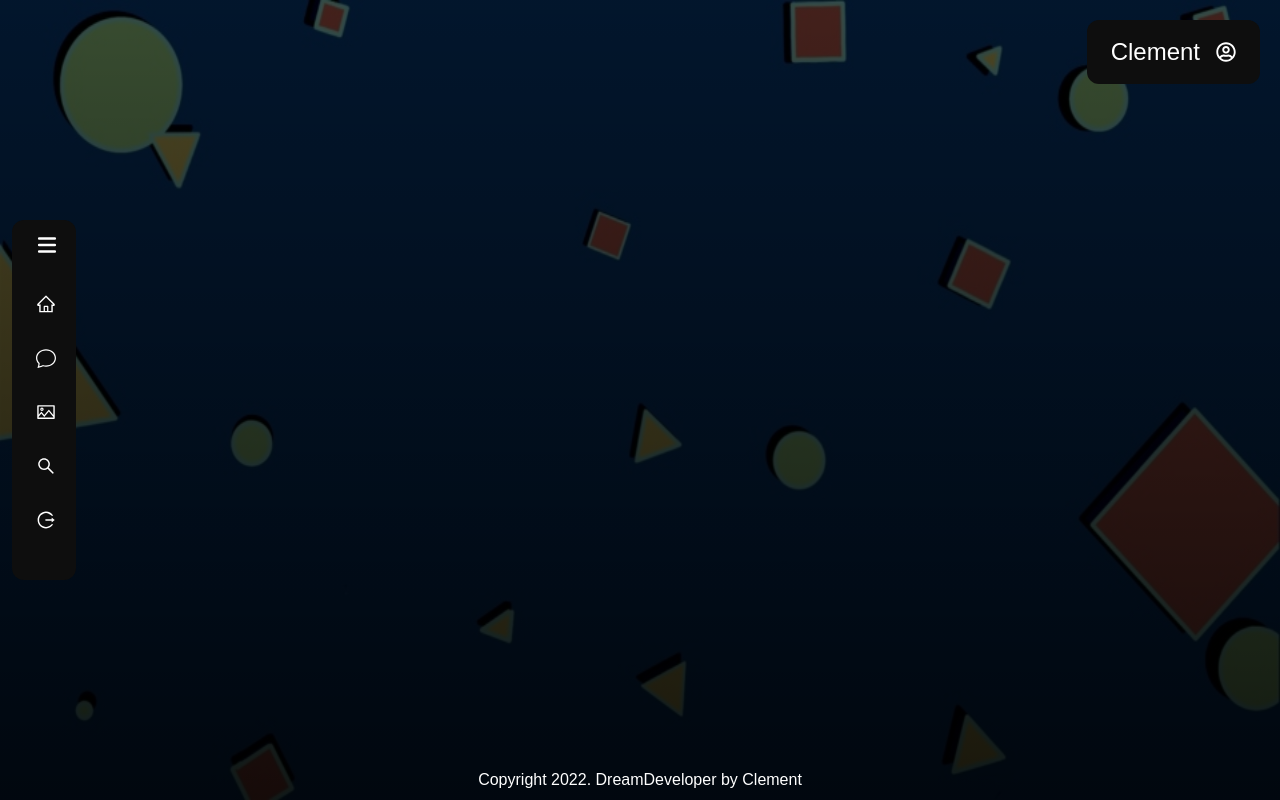
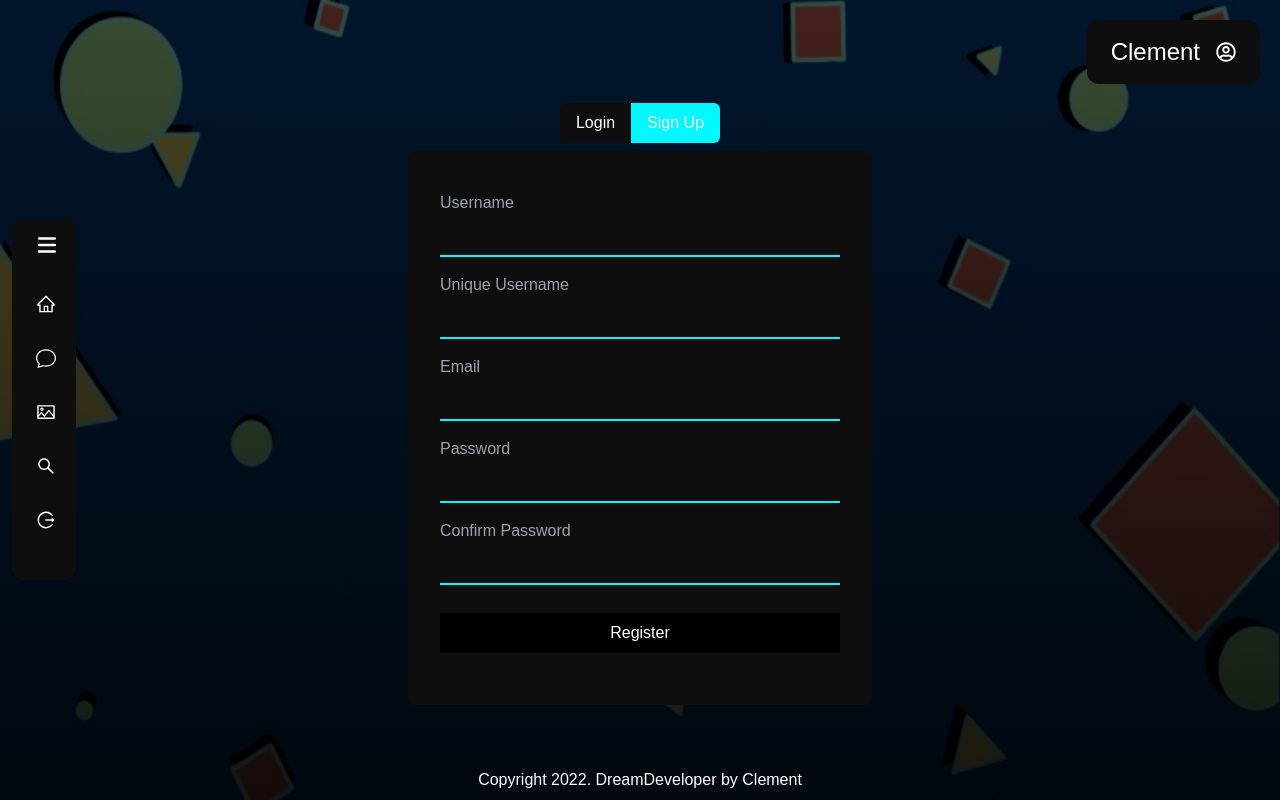
Before and after one commit to ClementWong711/DreamDeveloper, a React (Create React App) app in the folder Frontend/: page /signup in a window 1280 px wide. Built offline with nearby package versions, Linux system fonts and the light colour scheme.

Commit message:
Setup Signup Hook

```diff
--- a/Frontend/src/App.jsx
+++ b/Frontend/src/App.jsx
@@ -1,9 +1,10 @@
 import Footer from './Components/Footer';
-import LoginSignUpSwitch from './pages/AuthPage/LoginSignUpSwitch';
 import SideNav from './Components/SideNav';
 import ChatPage from './pages/ChatPage/ChatPage';
 import UserBox from './pages/ChatPage/UserBox';
 import { BrowserRouter as Router, Route, Switch } from "react-router-dom";
+import Signup from './pages/AuthPage/Signup';
+import Login from './pages/AuthPage/Login';
 
 
 function App() {
@@ -22,7 +23,10 @@ function App() {
             <h1>Home</h1>
           </Route>
           <Route path="/login">
-            <LoginSignUpSwitch/>
+            <Login/>
+          </Route>
+          <Route path="/signup">
+            <Signup/>
           </Route>
           <Route path="/chat">
             <ChatPage/>
--- /dev/null
+++ b/Frontend/src/Components/SwitchSignButton.jsx
@@ -0,0 +1,19 @@
+import { Link } from "react-router-dom";
+
+const SwitchSignButton = ({setSign, sign}) => {
+
+    return (
+        <div className="w-full flex justify-center p-2">
+            <Link
+                to={'/login'}
+                className={`px-4 py-2 rounded-l-md ${(sign === 'login')?'bg-[#00f9ff]':'bg-[#0e0e0e]'}`}
+            >Login</Link>
+            <Link
+                to={'/signup'}
+                className={`px-4 py-2 rounded-r-md ${(sign === 'signup')?'bg-[#00f9ff]':'bg-[#0e0e0e]'}`}
+
+            >Sign Up</Link>
+        </div>
+    );
+}
+export default SwitchSignButton;
--- /dev/null
+++ b/Frontend/src/Hooks/useSignup.js
@@ -0,0 +1,37 @@
+import { useAuthContext } from "./useAuthContext"
+import { useState } from "react"
+
+export const useSignup = () => {
+    const [error, setError] = useState(null)
+    const [isLoading, setIsLoading] = useState(null)
+    const { dispatch } = useAuthContext()
+
+    const signup = async (email, nick_name, unique_name, password) => {
+        setIsLoading(true)
+        setError(null)
+
+        const response = await fetch('/user/signup', {
+            method: "POST",
+            headers: {'Content-Type': 'application/json'},
+            body: JSON.stringify({email, nick_name, unique_name, password})
+        })
+        const json = await response.json()
+
+        if(!response.ok){
+            setIsLoading(false)
+            setError(json.error)
+        }
+        if(response.ok){
+            // save the user to local storage
+            localStorage.setItem('user', JSON.stringify(json))
+
+            // update auth context
+            dispatch({type: 'LOGIN', payload: json})
+
+            setIsLoading(false)
+            setError(null)
+        }
+    }
+
+    return { signup, isLoading, error }
+}
--- a/Frontend/src/index.css
+++ b/Frontend/src/index.css
@@ -10,6 +10,7 @@ body {
   font-family: 'Heebo', sans-serif;
   background-color: rgba(0, 0, 0, 1);
 }
+
 .App {
   text-align: center;
 }
--- a/Frontend/src/pages/AuthPage/AuthPage.jsx
+++ /dev/null
@@ -1,27 +0,0 @@
-const AuthPage = ({onAuth}) => {
-    const onSubmit = (e) => {
-        e.preventDefault();
-        const { value } = e.target[0];
-        props.onAuth({ username: value, secret: value });
-    };
-
-    return (
-        <div className="background">
-            <form onSubmit={onSubmit} className="form-card">
-                <div className="form-title">Welcome 👋</div>
-
-                <div className="form-subtitle">Set a username to get started</div>
-
-                <div className="auth">
-                    <div className="auth-label">Username</div>
-                    <input className="auth-input" name="username" />
-                    <button className="auth-button" type="submit">
-                        Enter
-                    </button>
-                </div>
-            </form>
-        </div>
-    );
-};
-
-export default AuthPage;
--- a/Frontend/src/pages/AuthPage/Login.jsx
+++ b/Frontend/src/pages/AuthPage/Login.jsx
@@ -1,11 +1,15 @@
+import SwitchSignButton from "../../Components/SwitchSignButton";
 
 const Login = () => {
 
     return (
-        <form className="absolute h-full w-full bg-[#0e0e0e] p-8 rounded-lg backface-hidden">
+        <div>
+            <SwitchSignButton sign='login'/>
+            <form className="bg-[#0e0e0e] rounded-lg p-8 h-full w-full"
+            >
                 <div className="flex flex-col py-2">
                     <label className="text-gray-400">Username</label>
-                <input className="p-2 bg-[#0e0e0e] border-b-2 border-[#00f9ff] focus:border-[#1a1084] duration-300 outline-none" type="text" />
+                    <input className="p-2 bg-[#0e0e0e] border-b-2 border-[#00f9ff] focus:border-[#1a1084] duration-300 outline-none w-[400px]" type="text" />
                 </div>
                 <div className="flex flex-col py-2">
                     <label className="text-gray-400">Password</label>
@@ -17,6 +21,9 @@ const Login = () => {
                 </div>
                 <button className="w-full text-center my-5 py-2 bg-black hover:shadow-lg hover:shadow-black duration-300" type="submit">Sign In</button>
             </form>
+        </div>
+
+
     );
 }
 export default Login;
--- a/Frontend/src/pages/AuthPage/LoginSignUpSwitch.jsx
+++ /dev/null
@@ -1,32 +0,0 @@
-import { useState } from "react";
-import Login from "./Login";
-import Signup from "./Signup";
-
-const LoginSignUpSwitch = () => {
-    const [sign, setSign] = useState("SignIn");
-    const [user, setUser] = useState(undefined);
-    const changeSign = () => {
-        if (sign === "SignIn") {
-            setSign("SignUp");
-        } else {
-            setSign("SignIn");
-        }
-    }
-
-    return (
-        <div>
-            <div className="w-full flex justify-center">
-                <label className="inline-flex items-center p-2 rounded-md cursor-pointer">
-                    <input id="SignOnUp" type="checkbox" className="hidden peer" />
-                    <span className="px-4 py-2 rounded-l-md dark:bg-[#00f9ff]  peer-checked:dark:bg-[#0e0e0e] disable-text-selection" onClick={changeSign}>Sign In</span>
-                    <span className="px-4 py-2 rounded-r-md dark:bg-[#0e0e0e] peer-checked:bg-[#00f9ff] disable-text-selection" onClick={changeSign}>Sign Up</span>
-                </label>
-            </div>
-            <div className={`w-[400px] h-[450px] relative preserve-3d ${sign === "SignIn" ? `` : `dream-rotate-y-180`} duration-700`}>
-                {sign === "SignUp" ? <Signup  onAuth={(user) => setUser(user)} /> : <Login user={user} /> }
-            </div>
-        </div>
-    );
-}
-
-export default LoginSignUpSwitch;
--- a/Frontend/src/pages/AuthPage/Signup.jsx
+++ b/Frontend/src/pages/AuthPage/Signup.jsx
@@ -1,47 +1,34 @@
 import { useState } from 'react'
-import { useAuthContext } from '../../Hooks/useAuthContext'
+import SwitchSignButton from '../../Components/SwitchSignButton'
+import { useSignup } from '../../Hooks/useSignup'
 
 const Signup = () => {
-    const { dispatch } = useAuthContext()
     const [nick_name, setUsername] = useState('')
     const [unique_name, setUniquename] = useState('')
     const [email, setEmail] = useState('')
     const [password, setPassword] = useState('')
-    const [error, setError] = useState(null)
+    const [cfmpassword, setCFMPassword] = useState('')
+    const { signup, isLoading, error } = useSignup()
+    const [wrongPW, setWrongPW] = useState(null)
 
     const handleSubmit = async (e) => {
         e.preventDefault()
 
-        const newUser = {email,nick_name,unique_name,password}
-        const response = await fetch('/user/signup', {
-            method: 'POST',
-            body: JSON.stringify(newUser),
-            headers: {
-                'Content-Type': 'application/json'
-            }
-        })
-        const json = await response.json()
-
-        if(!response.ok){
-            setError(json.error)
-        }
-        if(response.ok){
-            setError(null)
-            setUsername('')
-            setUniquename('')
-            setEmail('')
-            setPassword('')
-            console.log('new user created!')
-            dispatch({type: 'SIGNUP', payload: json})
+        if(cfmpassword === password){
+            await signup(email, nick_name, unique_name, password)
+        }else{
+            setWrongPW(true)
         }
     }
 
     return (
-        <form className="absolute w-full h-full bg-[#0e0e0e] p-8 rounded-lg dream-rotate-y-180 backface-hidden" onSubmit={handleSubmit}>
+        <div>
+            <SwitchSignButton sign='signup'/>
+            <form className="bg-[#0e0e0e] rounded-lg p-8 h-full w-full" onSubmit={handleSubmit}>
                 <div className="flex flex-col py-2">
                     <label className="text-gray-400">Username</label>
                     <input
-                    className="p-2 bg-[#0e0e0e] border-b-2 border-[#00f9ff] focus:border-[#9c83ff] duration-300 outline-none"
+                        className="p-2 bg-[#0e0e0e] border-b-2 border-[#00f9ff] focus:border-[#1a1084] duration-300 outline-none w-[400px]"
                         type="text"
                         onChange={(e) => setUsername(e.target.value)}
                         value={nick_name}
@@ -50,7 +37,7 @@ const Signup = () => {
                 <div className="flex flex-col py-2">
                     <label className="text-gray-400">Unique Username</label>
                     <input
-                    className="p-2 bg-[#0e0e0e] border-b-2 border-[#00f9ff] focus:border-[#9c83ff] duration-300 outline-none"
+                        className="p-2 bg-[#0e0e0e] border-b-2 border-[#00f9ff] focus:border-[#1a1084] duration-300 outline-none"
                         type="text"
                         onChange={(e) => setUniquename(e.target.value)}
                         value={unique_name}
@@ -59,7 +46,7 @@ const Signup = () => {
                 <div className="flex flex-col py-2">
                     <label className="text-gray-400">Email</label>
                     <input
-                    className="p-2 bg-[#0e0e0e] border-b-2 border-[#00f9ff] focus:border-[#9c83ff] duration-300 outline-none"
+                        className="p-2 bg-[#0e0e0e] border-b-2 border-[#00f9ff] focus:border-[#1a1084] duration-300 outline-none"
                         type="email"
                         onChange={(e) => setEmail(e.target.value)}
                         value={email}
@@ -68,7 +55,7 @@ const Signup = () => {
                 <div className="flex flex-col py-2">
                     <label className="text-gray-400">Password</label>
                     <input
-                    className="p-2 bg-[#0e0e0e] border-b-2 border-[#00f9ff] focus:border-[#9c83ff] duration-300 outline-none"
+                        className="p-2 bg-[#0e0e0e] border-b-2 border-[#00f9ff] focus:border-[#1a1084] duration-300 outline-none"
                         type="password"
                         onChange={(e) => setPassword(e.target.value)}
                         value={password}
@@ -76,10 +63,19 @@ const Signup = () => {
                 </div>
                 <div className="flex flex-col py-2">
                     <label className="text-gray-400">Confirm Password</label>
-                <input className="p-2 bg-[#0e0e0e] border-b-2 border-[#00f9ff] focus:border-[#9c83ff] duration-300 outline-none" type="password" />
+                    <input
+                        className="p-2 bg-[#0e0e0e] border-b-2 border-[#00f9ff] focus:border-[#1a1084] duration-300 outline-none"
+                        type="password"
+                        onChange={(e) => setCFMPassword(e.target.value)}
+                        value={cfmpassword}
+                    />
                 </div>
-            <button className="w-full text-center my-5 py-2 bg-black hover:shadow-lg hover:shadow-black duration-300" type="submit">Register</button>
+                <button disable={isLoading} className="w-full text-center my-5 py-2 bg-black hover:shadow-lg hover:shadow-black duration-300" type="submit">Register</button>
+                {error && <div className='text-red-500'>* {error}</div>}
+                {wrongPW && <div className='text-red-500'>* Incorrect Password</div>}
             </form>
+        </div>
+
     );
 }
 
```
Lines whose indentation alone changed are shown as unchanged.
